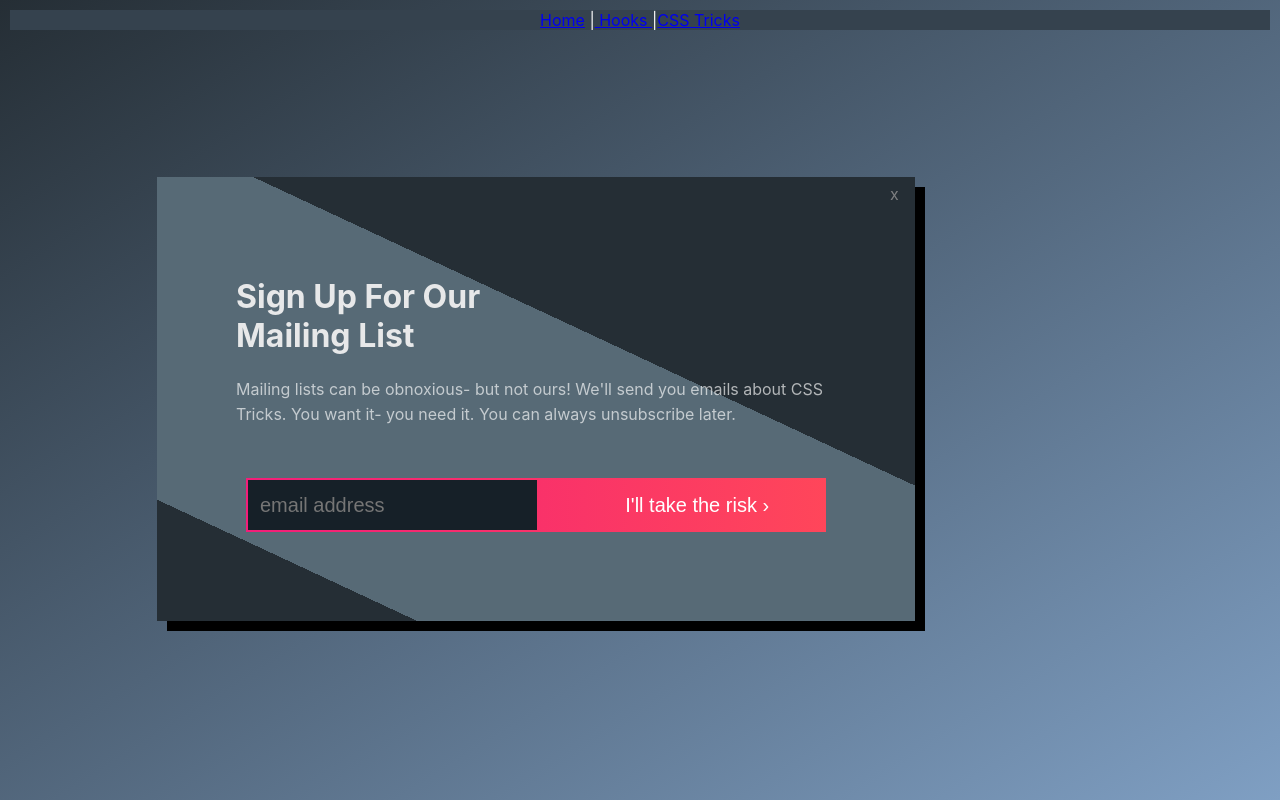
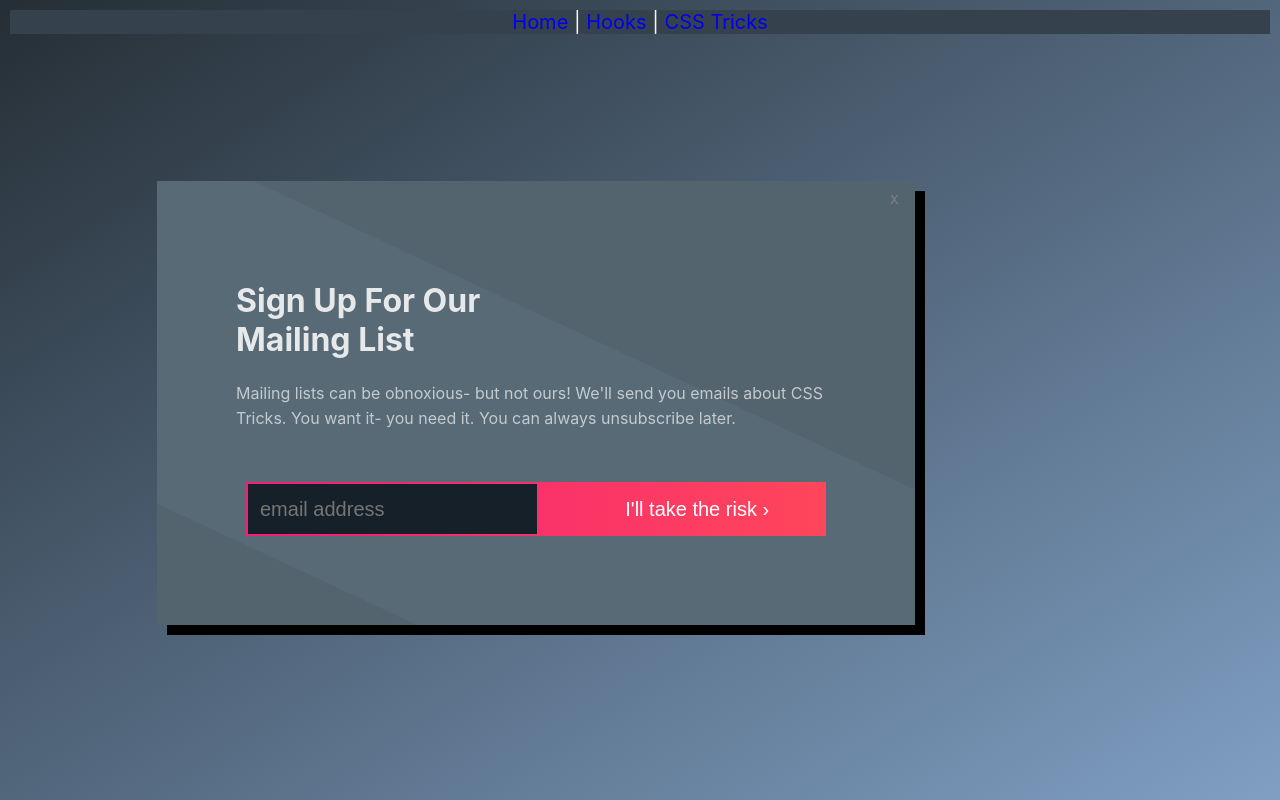
Before and after one commit to sarahdrew/react-bits-and-pieces, a React (Create React App) app: page /csstricks in a window 1280 px wide. Built offline with nearby package versions, Linux system fonts and the light colour scheme.

Commit message:
changed styling on pop out, changed working on hooks page and landing

```diff
--- /dev/null
+++ b/src/App.css
@@ -0,0 +1,14 @@
+.Nav{
+    background-color: #35424e;
+    text-align: center;
+    }
+a:hover, a:visited{
+      color: #7d9dc0;
+    }
+.links{
+    font-size: 20px;
+
+}
+.Nav a{
+    text-decoration: none;
+}
--- a/src/App.js
+++ b/src/App.js
@@ -4,6 +4,7 @@ import Nav from './Nav';
 import Hook from './Hook';
 import LandingPage from './LandingPage';
 import CSSTricks from './CSSTricks';
+import './App.css';
 
 function App() {
   return (
--- a/src/CSSTricks.css
+++ b/src/CSSTricks.css
@@ -6,13 +6,7 @@ body {
     color: #f7f7f7;
   }
 
-.Nav{
-background-color: #35424e;
-text-align: center;
-}
-a:hover, a:visited{
-  color: #7d9dc0;
-}
+
 
   h1{
     text-align: left;
@@ -46,7 +40,7 @@ a:hover, a:visited{
     right: -7px;
     top: 7px;
     width: 32px;
-    height-top: 32px;
+    /* height-top: 32px; */
     color: #7e7f81;
   }
 
@@ -59,9 +53,9 @@ a:hover, a:visited{
 
   .pop-out{
     position: absolute;
-    background: linear-gradient(25deg, #252e35 110px,
+    background: linear-gradient(25deg, #53646e 110px,
     #576a76 110px, #576a76 443px,
-    #252e35 443px );
+    #53646e 443px );
     width:600px;
     margin: 147px;
     padding: 79px;
@@ -121,8 +115,9 @@ a:hover, a:visited{
   .submit-window {
       display: none;
       position: absolute;
-      background: linear-gradient(25deg, #1b232b 110px, #162028 110px, #162028 443px, #1b232b 443px);
-      width: 600px;
+      background: linear-gradient(25deg, #53646e 110px,
+      #576a76 110px, #576a76 443px,
+      #53646e 443px );
       margin: 144px;
       padding: 118px;
       height: 296px;
--- a/src/Hook.js
+++ b/src/Hook.js
@@ -3,10 +3,12 @@ import React, { useState } from 'react';
 export default function Hook() {
     const [variable, functionThatEffectsVariable] = useState([]);
     return (
+        <>
             <div className="main-hook">
 
                 <p>
-                Here are smiles {variable}
+                    Here are smiles
+                    <p> :) {variable}</p>
                 </p>
                 <button onClick={() => {
                     functionThatEffectsVariable([...variable, ' :)'])
@@ -14,5 +16,11 @@ export default function Hook() {
                     Add smile
             </button>
             </div>
+            <div className="explanation">
+                <p>
+                    Using React Hooks useState method, I've created a small onClick function to add a smile every time the button is pressed.
+            </p>
+            </div>
+        </>
     )
 }
--- a/src/LandingPage.js
+++ b/src/LandingPage.js
@@ -5,7 +5,7 @@ export default function LandingPage() {
         <div className="landing-page">
 
             <p>
-                Here is everything I've wanted to mess around with on React.
+                Here are some mini projects I've wanted to mess around with on React.
                 I've added a page for every project or trial so small that it can be combined with others!
                 Enjoy!
 
--- a/src/Nav.js
+++ b/src/Nav.js
@@ -9,8 +9,8 @@ export default class Nav extends Component {
             <div className="Nav">
 
                 <div className="links">< Link to="/" > Home</Link > |
-                        <Link to="/hook"> Hooks </Link> |
-                        <Link to='/csstricks'>CSS Tricks </Link>
+                        <Link to="/hook">  Hooks</Link>  |
+                        <Link to='/csstricks'>  CSS Tricks </Link>
 
                 </div>
             </div>
```
Lines whose indentation alone changed are shown as unchanged.
